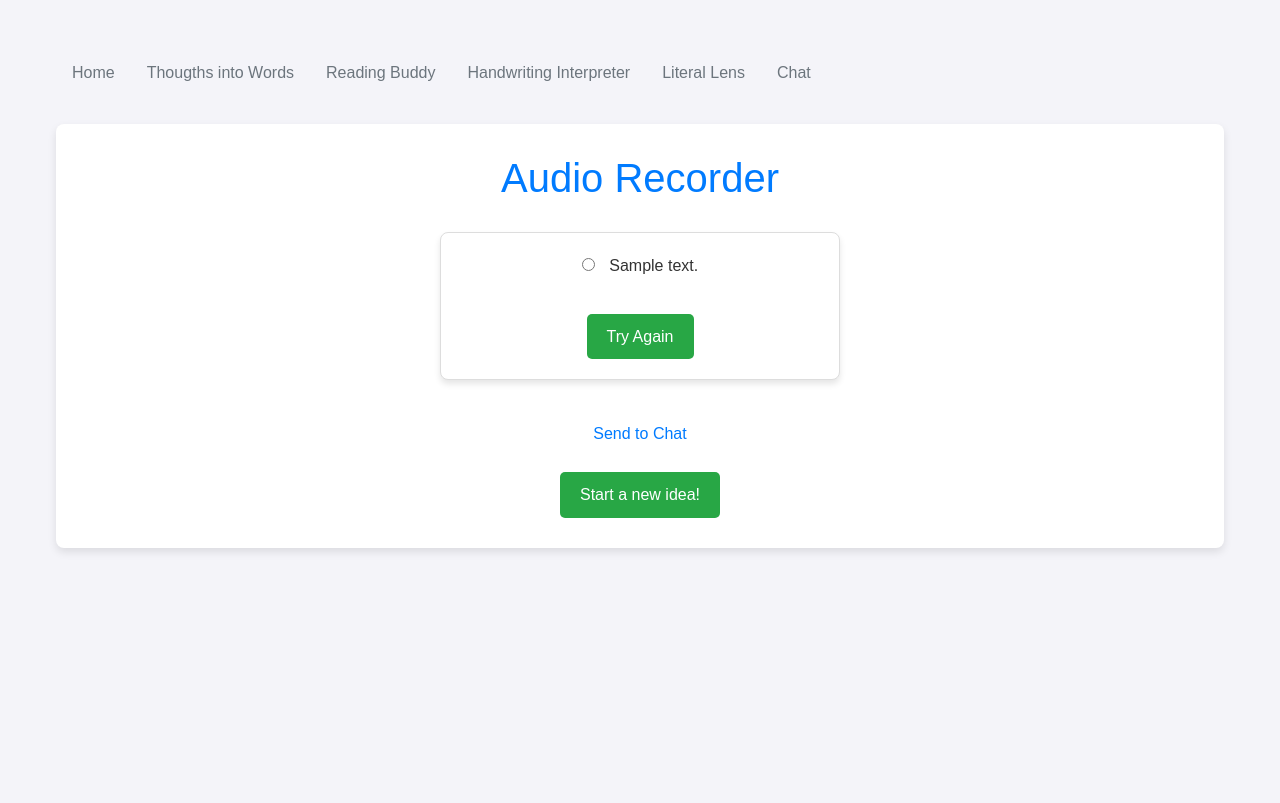
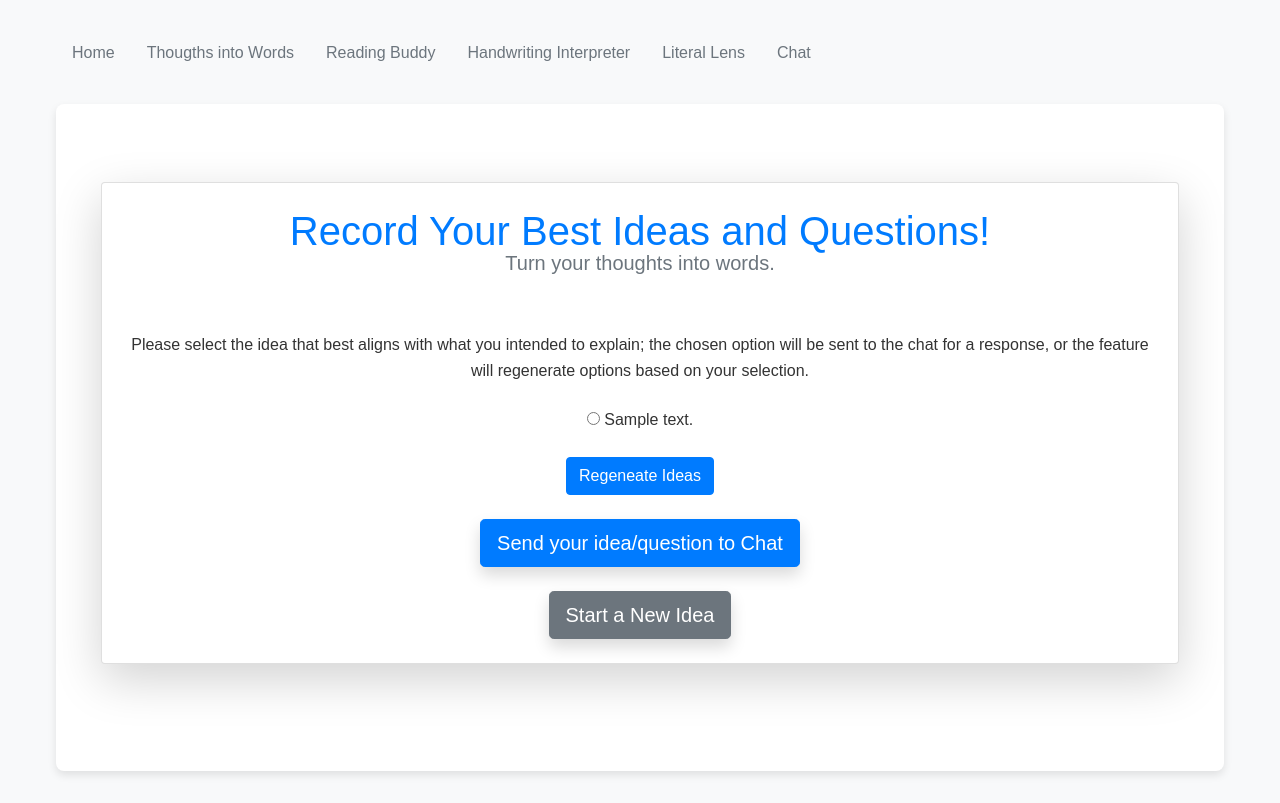
Before and after one commit to Shawarm0/HackSheffield9-Project, a Flask app: template templates/dysgraphia/try_again.html in a window 1280 px wide. Before the commit the page ends 552 px from the top, so only its background shows below. Run offline with Flask 3, Linux system fonts and the light colour scheme; the template is opened without the code that fills it: most values are stand-ins (such as "Sample title", 1, 10 or a date in 2020).

Commit message:
make the two pages the same

```diff
--- a/templates/dysgraphia/try_again.html
+++ b/templates/dysgraphia/try_again.html
@@ -1,82 +1,43 @@
 {% extends "base.html" %}
 
 {% block content %}
+<div class="container mt-5">
+    <div class="card shadow-lg p-4">
+        <h1 class="text-primary mb-1">Record Your Best Ideas and Questions!</h1>
+        <h2 class="text-secondary" style="font-size: 1.25rem; margin-top: -0.5rem;">Turn your thoughts into words.</h2>
+        <br>
 
-<!DOCTYPE html>
-<html lang="en">
-<head>
-    <meta charset="UTF-8">
-    <meta name="viewport" content="width=device-width, initial-scale=1.0">
-    <title>Record Audio</title>
+
+        <span class="text-center mt-4" id="subtitle-options">Please select the idea that best aligns with what you intended to explain; the chosen option will be sent to the chat for a response, or the feature will regenerate options based on your selection.</span>
+        <div id="results-container" class="mt-4">
+            <form id="form" action="/reload_answer" method="POST">
+                {% for answer in answers %}
+                    <label>
+                        <input type="radio" name="answer" value="{{answer}}" id="answer-{{ loop.index }}">
+                        {{ answer }}
+                    </label>
+                    <br>
+                {% endfor %}
+                <button type="submit" class="btn btn-primary mt-3">Regeneate Ideas</button>
+            </form>
+        </div>
+
+
+        <div class="text-center mt-4">
+            <a id="send-to-chat-btn" href="#" class="btn btn-primary btn-lg shadow">Send your idea/question to Chat</a>
+        </div>
+
+        <div id="new-idea-div" class="text-center mt-4">
+            <button id="new-idea-button" class="btn btn-secondary btn-lg shadow">Start a New Idea</button>
+        </div>
+    </div>
+
+    <!-- Spinner -->
+    <br><br><br>
+    <div id="loading-spinner"></div>
+</div>
+
 <style>
-        /* General styles */
-        body {
-            font-family: Arial, sans-serif;
-            background-color: #f4f4f9;
-            margin: 0;
-            padding: 20px;
-            color: #333;
-        }
-
-        h1 {
-            text-align: center;
-            color: #007bff; /* Primary color for heading */
-            margin-bottom: 30px;
-        }
-
-        /* Container styles */
-        #results-container {
-            background-color: #fff;
-            border: 1px solid #ddd;
-            border-radius: 8px;
-            padding: 20px;
-            margin: 0 auto;
-            max-width: 400px;
-            box-shadow: 0 4px 6px rgba(0, 0, 0, 0.1);
-        }
-
-        /* Label and radio button styles */
-        label {
-            display: block;
-            margin-bottom: 10px;
-            cursor: pointer;
-            font-size: 16px;
-        }
-
-        input[type="radio"] {
-            margin-right: 10px;
-        }
-
-        /* Button styles */
-        button[type="submit"],
-        #new-idea-button {
-            background-color: #28a745; /* Success color */
-            color: #fff;
-            border: none;
-            border-radius: 5px;
-            padding: 10px 20px;
-            cursor: pointer;
-            transition: background-color 0.3s ease;
-            font-size: 16px;
-        }
-
-        button[type="submit"]:hover,
-        #new-idea-button:hover {
-            background-color: #218838; /* Darker green */
-        }
-
-        /* Link styles */
-        a#send-to-chat-btn {
-            display: inline-block;
-            color: #007bff; /* Primary color for link */
-            text-decoration: none;
-            font-size: 16px;
-            margin-top: 15px;
-        }
-
-        a#send-to-chat-btn:hover {
-            text-decoration: underline;
-        }
 
     /* Spinner styles */
     #loading-spinner {
@@ -94,6 +55,7 @@
         display: none;
     }
 
+
     @keyframes spin {
         from {
             transform: rotate(0deg);
@@ -103,35 +65,7 @@
         }
     }
 </style>
-</head>
-<body>
-    <h1>Audio Recorder</h1>
 
-    <div id="results-container">
-        <form id="form" action="/reload_answer" method="POST">
-            {% for answer in answers %}
-                <label>
-                    <input type="radio" name="answer" value="{{answer}}" id="answer-{{ loop.index }}">
-                    {{ answer }}
-                </label>
-            {% endfor %}
-            <br>
-            <button type="submit">Try Again</button>
-        </form>
-    </div>
-
-    <div style="text-align: center;">
-        <br>
-        <a id="send-to-chat-btn" href="#">Send to Chat</a>
-        <br>
-    </div>
-
-    <div style="text-align: center;">
-        <br>
-        <button id="new-idea-button">Start a new idea!</button>
-    </div>
-
-    <div id="loading-spinner"></div>
 
 <script>
     document.getElementById("new-idea-button").addEventListener("click", () => {
@@ -155,7 +89,7 @@
         }
     });
 </script>
-</body>
+
 </html>
 
 {% endblock %}
```
Also changed, not shown: controllers/dysgraphia/views.py (+4 -4 lines), templates/dysgraphia/dysgraphia.html (+6 -6 lines). Lines whose indentation alone changed are shown as unchanged.
